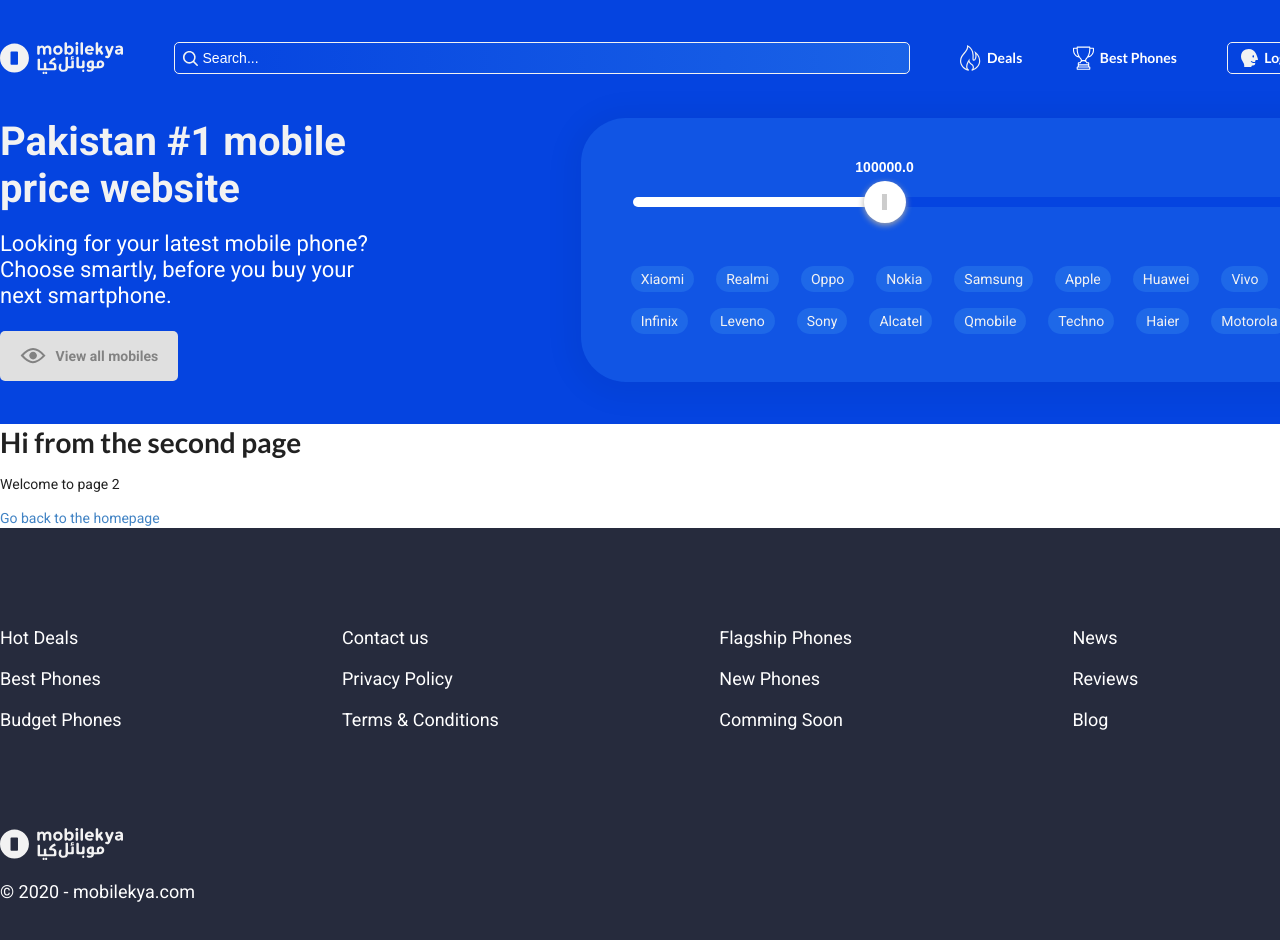
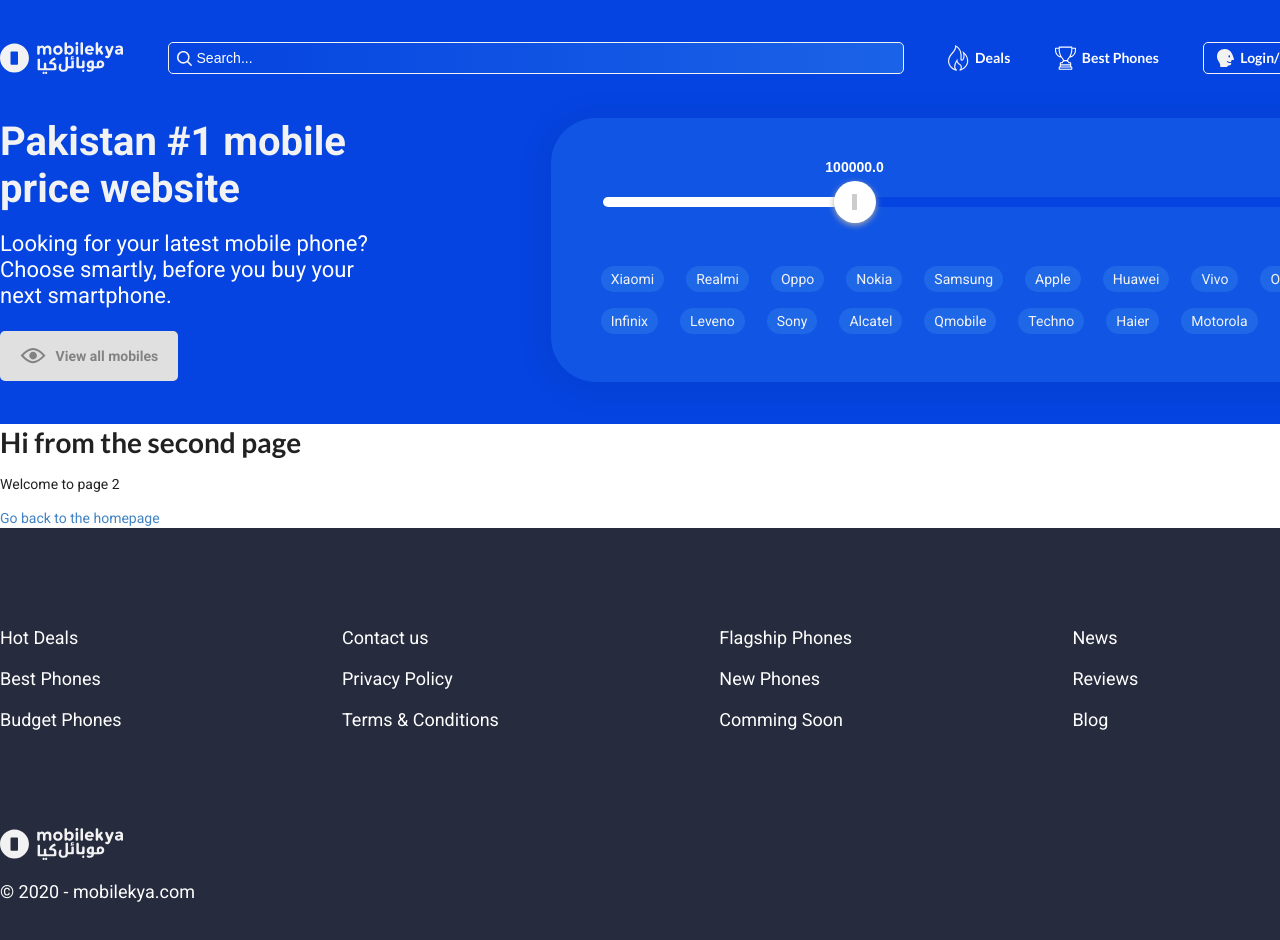
Before and after one commit to zubair7384/Mobilekya, a Gatsby site: page /page-2 in a window 1280 px wide. Shown: the top 940 px of the page. Built offline with nearby package versions, Linux system fonts and the light colour scheme; Gatsby itself is replaced by a stand-in of ours.

Commit message:
fixed css bug

```diff
--- a/src/components/header/header.scss
+++ b/src/components/header/header.scss
@@ -5,7 +5,7 @@
   height: 424px;
   margin: 0 !important;
   .header-row {
-    width: 1440px;
+    width: 1410px;
     display: flex;
     justify-content: space-between;
     padding-top: 42px;
@@ -65,7 +65,7 @@
   .banner-row {
     display: flex;
     justify-content: space-between;
-    width: 1440px;
+    width: 1410px;
     margin: 0 auto;
     padding: 44px 0;
     .banner-column {
--- a/src/components/mobileSlider/index.js
+++ b/src/components/mobileSlider/index.js
@@ -28,9 +28,9 @@
   render(props) {
     const settings = {
       dots: true,
-      infinite: true,
       slidesToShow: 6,
       slidesToScroll: 6,
+      infinite: true,
       speed: 2000,
       nextArrow: <SampleNextArrow />,
       prevArrow: <SamplePrevArrow />,
--- a/src/components/showcase/showcase.scss
+++ b/src/components/showcase/showcase.scss
@@ -7,7 +7,7 @@
   .showcase-row {
     display: flex;
     justify-content: space-between;
-    width: 1440px;
+    width: 1410px;
     .galaxy {
       background: rgb(201, 190, 187);
       background: linear-gradient(
```
